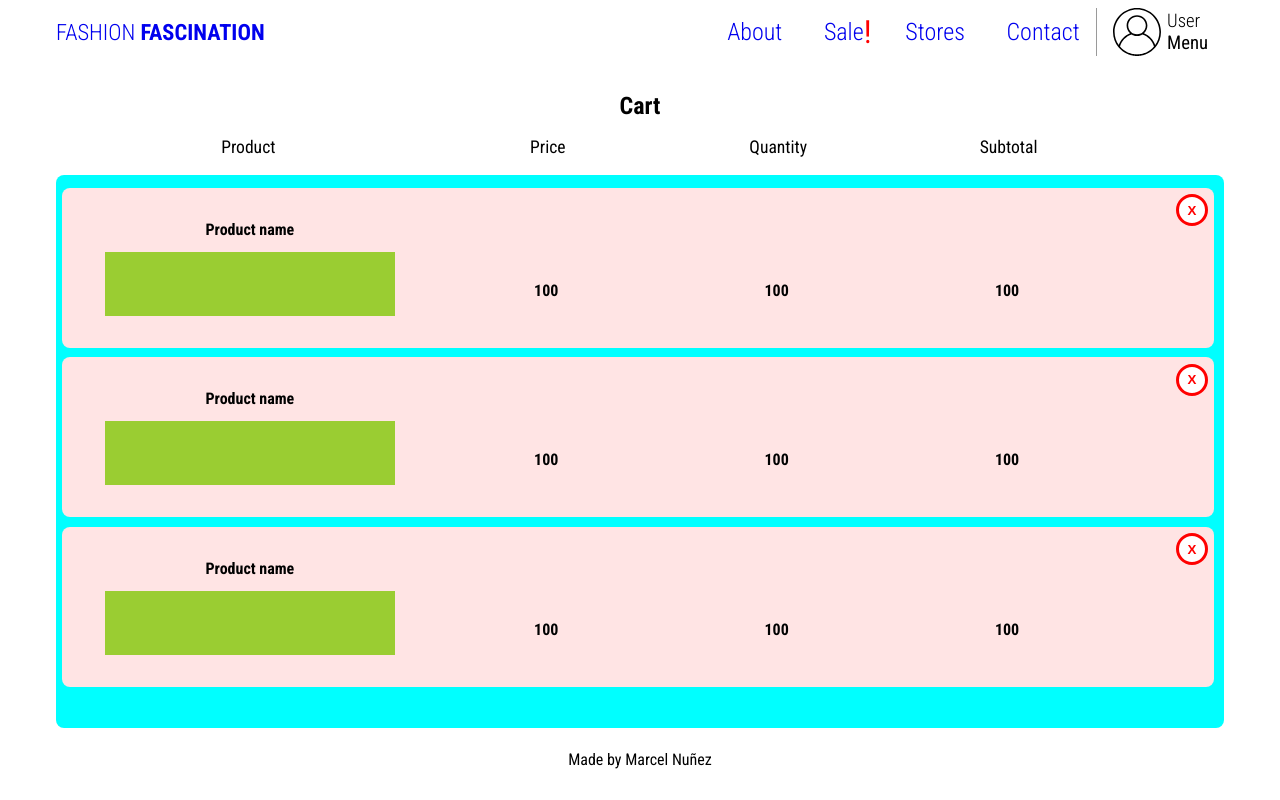
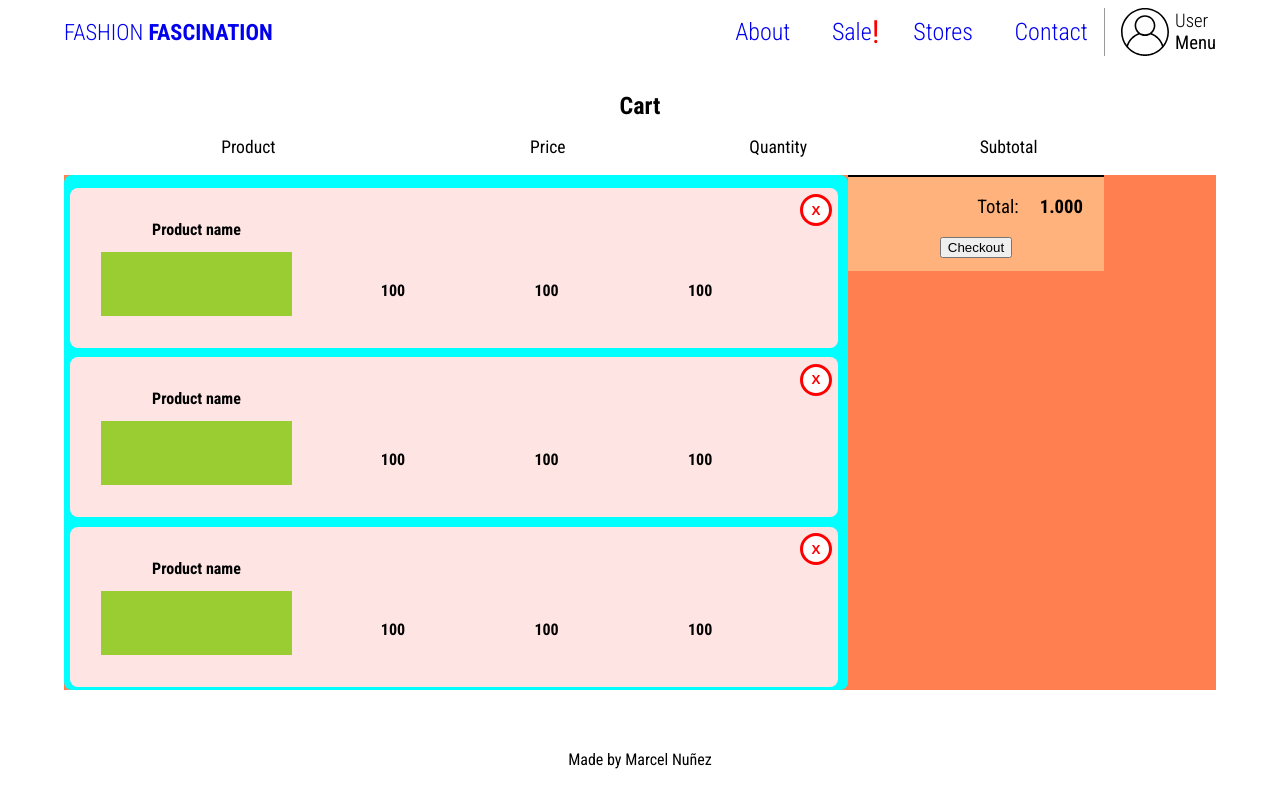
Before and after one commit to MarcelNDG/Fashion-2, a React (Create React App) app: page /shoppingCart in a window 1280 px wide. Built offline with nearby package versions, Linux system fonts and the light colour scheme.

Commit message:
Cart desktop query base

```diff
--- a/src/App.css
+++ b/src/App.css
@@ -588,6 +588,34 @@ footer{
 
   /* ---------- CART PAGE ----------- */
 
+  .cartCheckoutContainer{
+    display: flex;
+    flex-direction: column;
+    background-color: coral;
+  }
+
+  .checkoutContainer{
+    height: 6rem;
+    width: 100%;
+    background-color: rgb(255, 178, 123);
+    border-top: solid 2px #000;
+  }
+
+  .checkoutInfo{
+    display: grid;
+    grid-template-columns: 2fr 1fr;
+  }
+  .checkoutInfo h3:nth-child(1){
+    font-weight: normal;
+    justify-self: end;
+  }
+
+  .checkout button{
+    cursor: pointer;
+    border: none;
+    border-radius: 8px;
+  }
+
   .cartContainer{
     height: 100%;
     width: 100%;
@@ -1138,11 +1166,7 @@ footer{
     display: grid;
     grid-gap: 6rem;
     grid-template-columns: 1fr 1fr;
-
   }
-
-
-
 
   /* -- Season and search -- */
   .seasonSearchContainer{
@@ -1191,8 +1215,6 @@ footer{
   .sphereBig{
     width: 50rem;
     height: 50rem;
-
-
     transform: translateY(10rem);
     margin-right: -15rem;
     right: 0;
@@ -1224,6 +1246,25 @@ footer{
     align-self: flex-start;
   }
 
+  /* ---- CART PAGE ----*/
+
+  .cartCheckoutContainer{
+    display: grid;
+    width: 90vw;
+    grid-template-columns: 1fr 1fr;
+
+  }
+
+  .cartWrap{
+    width: 60vw;
+  }
+
+
+
+  .checkoutContainer{
+    width: 20vw;
+  }
+
 }
 
 
--- a/src/components/Cart.js
+++ b/src/components/Cart.js
@@ -10,19 +10,14 @@ const Cart = () => {
                     <div className='productIMG'></div>
                 </div>
 
-
                 <div className='dataContainer'>
-
                     <h4>100</h4>
                 </div>
                 <div className='dataContainer'>
-
                     <h4>100</h4>
                 </div>
                 <div className='dataContainer'>
-
                     <h4>100</h4>
-
                 </div>
 
             </div>
--- a/src/components/CartContainer.js
+++ b/src/components/CartContainer.js
@@ -3,12 +3,22 @@ import Cart from '../components/Cart'
 
 const CartContainer = () => {
     return (
-        <div className='cartContainer'>
-            <Cart />
-            <Cart />
-            <Cart />
-
-        </div>
+        <>
+            <div className='cartCheckoutContainer'>
+                <div className='cartContainer'>
+                    <Cart />
+                    <Cart />
+                    <Cart />
+                </div>
+                <div className='checkoutContainer'>
+                    <div className='checkoutInfo'>
+                        <h3>Total:</h3>
+                        <h3>1.000</h3>
+                    </div>
+                    <button>Checkout</button>
+                </div>
+            </div>
+        </>
     )
 }
 
```
Lines whose indentation alone changed are shown as unchanged.
